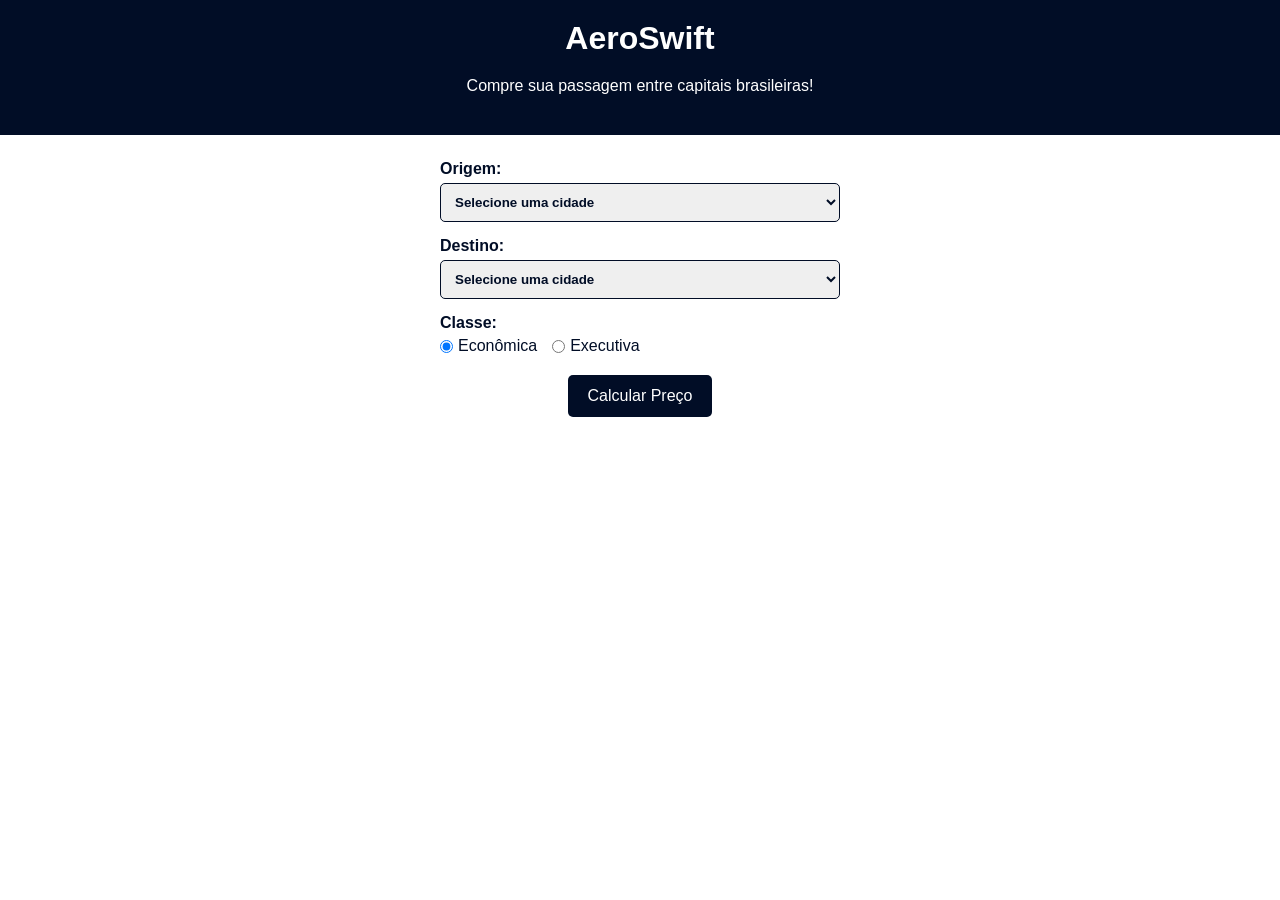
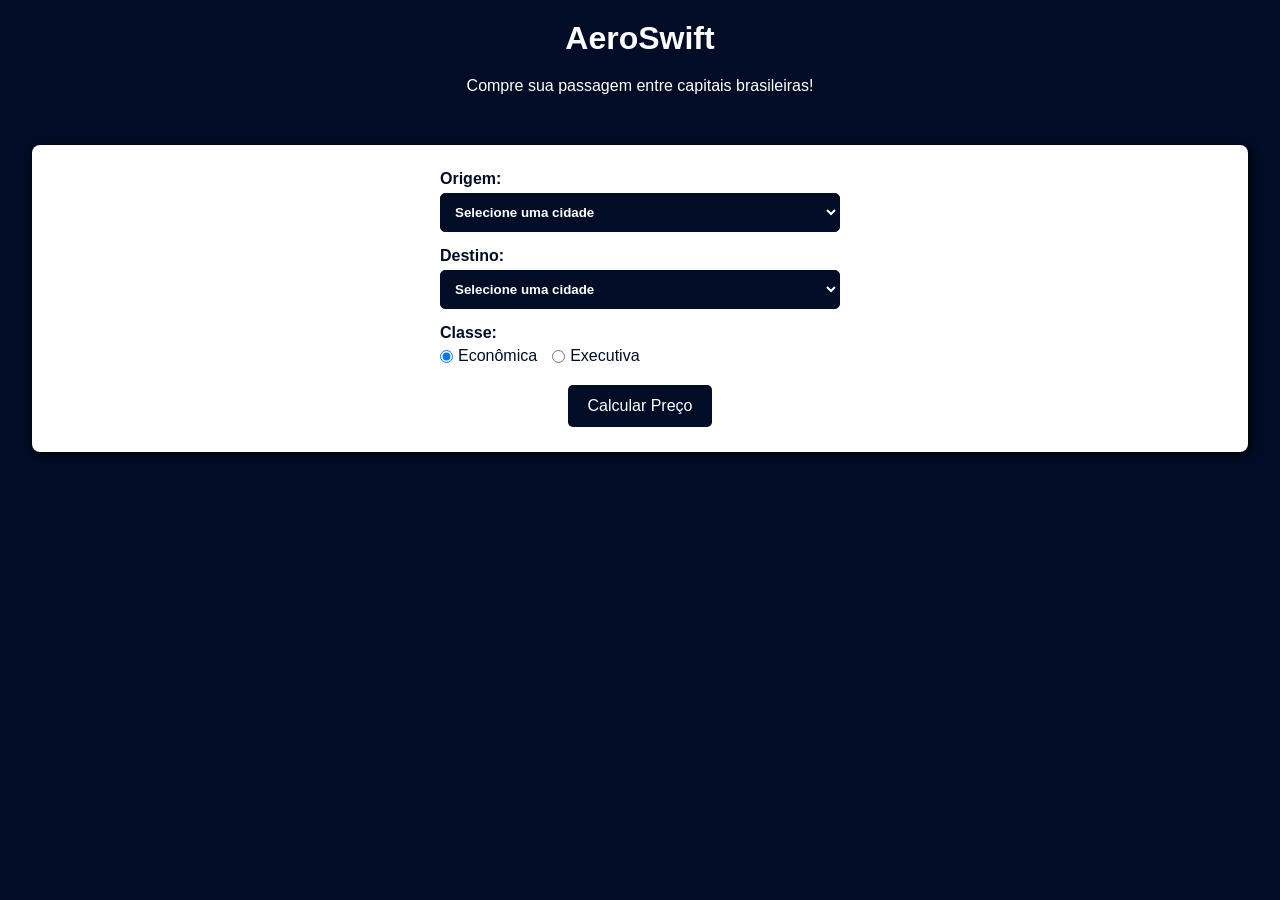

Adjust home layout and color styles

--- a/style/home.css
+++ b/style/home.css
@@ -22,7 +22,7 @@
   }
 
 body {
-    background-color: white;
+    background-color: var(--color1);
 
 
     color: var(--color1);
@@ -46,16 +46,18 @@ p{
 }
 
 .container {
-    max-width: 100vw;
+    min-width: 95vw;
+    max-width: 80vw;
 display: flex;
 flex-direction: column;
 align-items: center;
 justify-content: center;
     background: white;
     padding: 25px ;
-
+margin: 10px auto;
   
-   
+   border-radius: 8px;
+   box-shadow: 2px 2px 10px rgb(0, 0, 0);
 }
 
 .form-group {
@@ -74,22 +76,20 @@ select{
 
     transition: all .5s ease;
 
-    &:active, &:hover, &:focus{
-        box-shadow: 2px 2px 6px #6da7f2a9, inset 2px 2px 4px #4384d9af;
-      
-    }
+ 
 
 }
 select, input {
     width: 100%;
     padding: 10px;
+    background-color: var(--color1);
     border: 1px solid var(--color1);
     border-radius: 5px;
     font-weight: bold;
-    color: var(--color1);
+    color: white;
 
-    
 }
+   
 
 .radio-group {
     display: flex;
